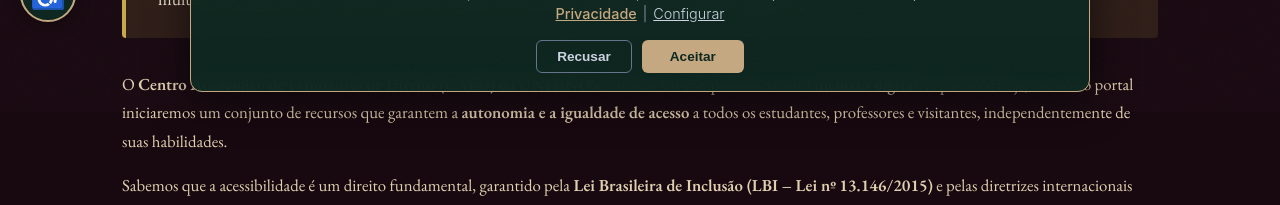
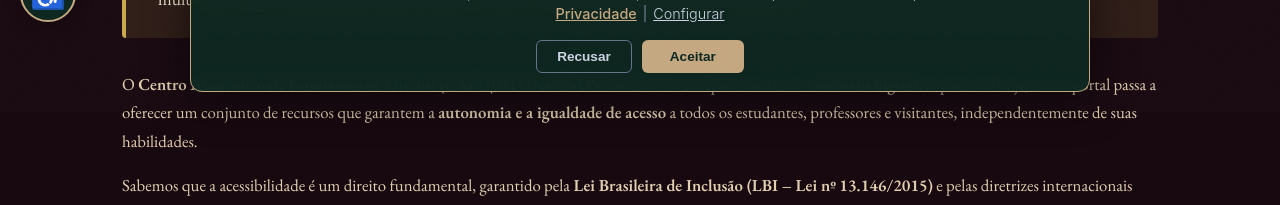
Before and after one commit to caedunisinos/caedunisinos.github.io, a plain HTML site: page noticias/noticia-acessibilidade-caed.html in a window 1280 px wide. Shown: the part 688-893 px from the top of the page. Drawn offline with nearby package versions, Linux system fonts and the light colour scheme; a small style sheet from the web is missing; a web font is replaced by a local one.

Commit message:
Update noticia-acessibilidade-caed.html

```diff
--- a/noticias/noticia-acessibilidade-caed.html
+++ b/noticias/noticia-acessibilidade-caed.html
@@ -295,7 +295,7 @@
         </p>
       </div>
 
-      <p>O <strong>Centro Acadêmico de Estudantes de Direito (CAED) da UNISINOS</strong> reafirma seu compromisso com a <strong>inclusão digital</strong>. A partir de hoje, em nosso portal iniciaremos um conjunto de recursos que garantem a <strong>autonomia e a igualdade de acesso</strong> a todos os estudantes, professores e visitantes, independentemente de suas habilidades.</p>
+      <p>O <strong>Centro Acadêmico de Estudantes de Direito (CAED) da UNISINOS</strong> reafirma seu compromisso com a <strong>inclusão digital</strong>. A partir de hoje, nosso portal passa a oferecer um conjunto de recursos que garantem a <strong>autonomia e a igualdade de acesso</strong> a todos os estudantes, professores e visitantes, independentemente de suas habilidades.</p>
 
       <p>Sabemos que a acessibilidade é um direito fundamental, garantido pela <strong>Lei Brasileira de Inclusão (LBI – Lei nº 13.146/2015)</strong> e pelas diretrizes internacionais <strong>WCAG 2.2</strong>. Por isso, estamos implementando essas melhorias de forma gradual, começando pelas páginas de notícias – e <strong>esta página já está totalmente equipada</strong> com todos os recursos listados abaixo.</p>
 
```
